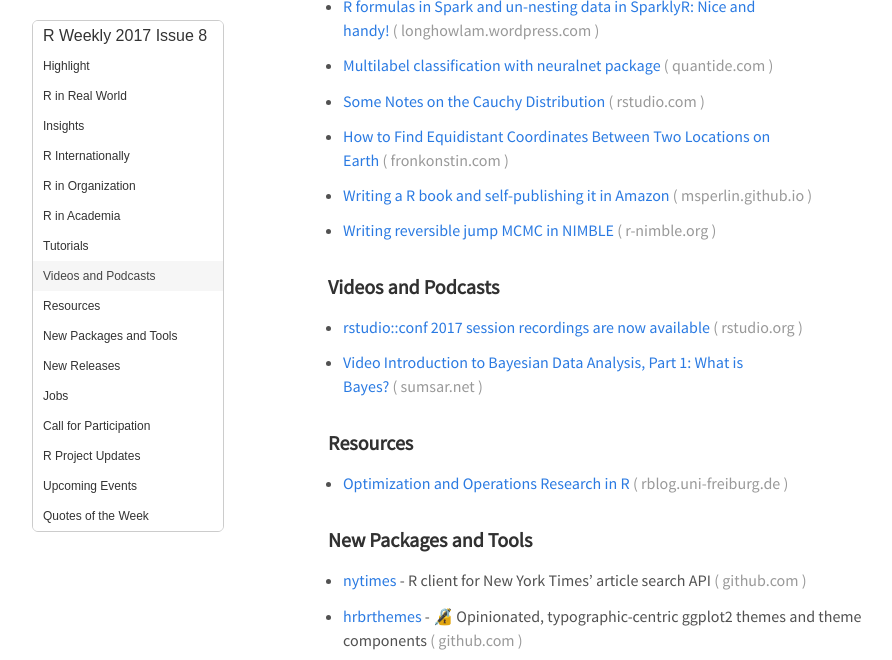
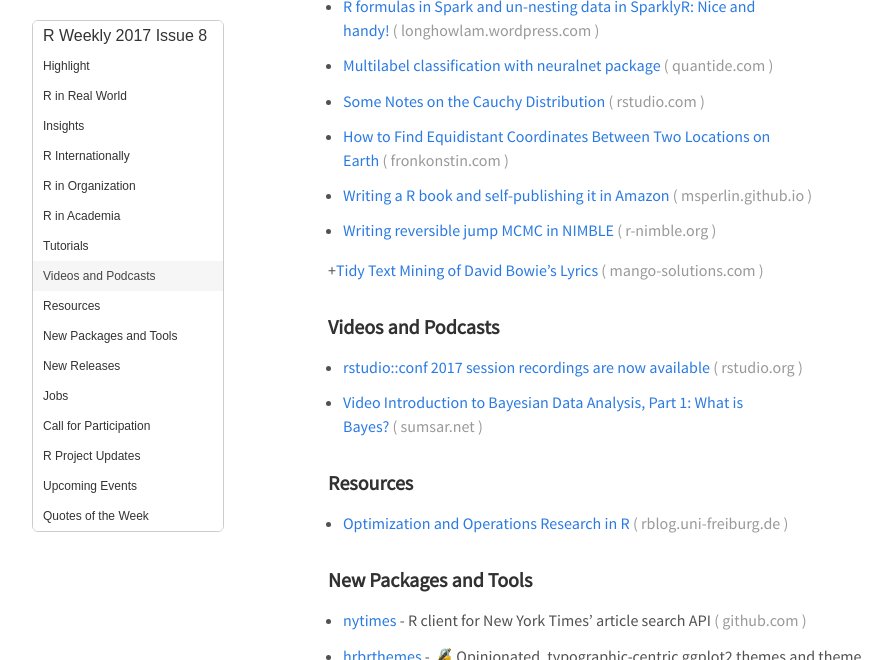
Before and after one commit to rweekly/rweekly.org, a Jekyll site: the page built from draft.md, in a window 1280 px wide and 900 px high, scrolled down 3090 px, cut to the strip 0-660 px from the top of the window. Shown: the whole strip, without its empty margins (32-924 px from the left). Built offline with Jekyll 4.4.1, drawn with Linux system fonts in a browser that asks for light colours; comment, search, counter and statistics services are not loaded.

Commit message:
Update draft.md

```diff
--- a/draft.md
+++ b/draft.md
@@ -120,6 +120,8 @@
 
 + [Writing reversible jump MCMC in NIMBLE](https://r-nimble.org/writing-reversible-jump-mcmc-in-nimble)
 
++[Tidy Text Mining of David Bowie’s Lyrics](http://www.mango-solutions.com/wp/2017/02/tidy-text-mining-of-david-bowies-lyrics/)
+
 ### Videos and Podcasts
 
 + [rstudio::conf 2017 session recordings are now available](https://blog.rstudio.org/2017/02/15/rstudioconf-2017-session-recordings-are-now-available/)
```
